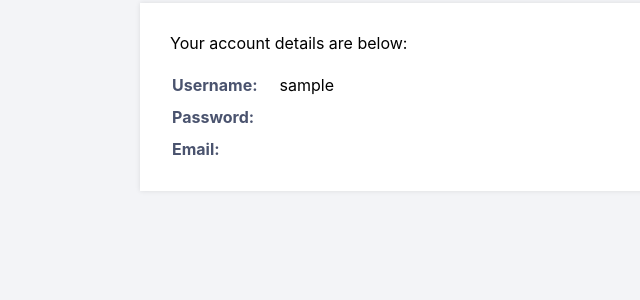
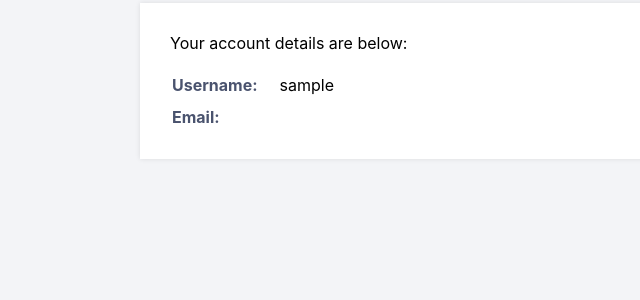
Before and after one commit to Darr3n2GG/Condominium_Management_System, a PHP site: page /profile.php in a window 1280 px wide. Shown: the part 167-467 px from the top of the page, without its empty margins (0-640 px from the left). Run offline with PHP 8.4, Linux system fonts and the light colour scheme; the visitor is signed in with stand-in values (Sample User, id 1); data that the repository does not hold is empty.

Commit message:
Removed password from profile page
Hash is a one-way function, we can't decrypt it from database. It is meaningless to show crypted password.

```diff
--- a/profile.php
+++ b/profile.php
@@ -49,10 +49,7 @@ $stmt->close();
 						<td>Username:</td>
 						<td><?=htmlspecialchars($_SESSION['name'], ENT_QUOTES)?></td>
 					</tr>
-					<tr>
-						<td>Password:</td>
-						<td><?=htmlspecialchars($password, ENT_QUOTES)?></td>
-					</tr>
+					<!--Password line is removed, as it can't be decrypted/'unhashed' -->
 					<tr>
 						<td>Email:</td>
 						<td><?=htmlspecialchars($email, ENT_QUOTES)?></td>
```
